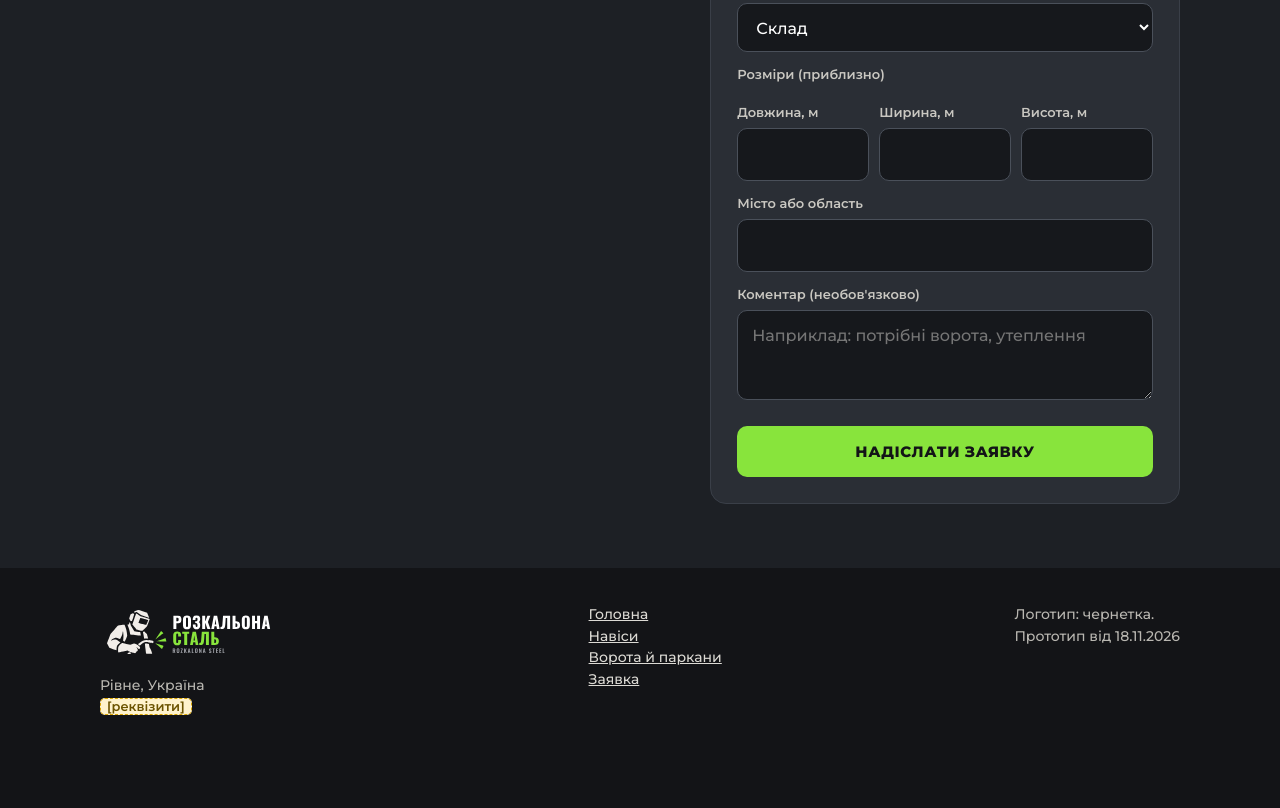
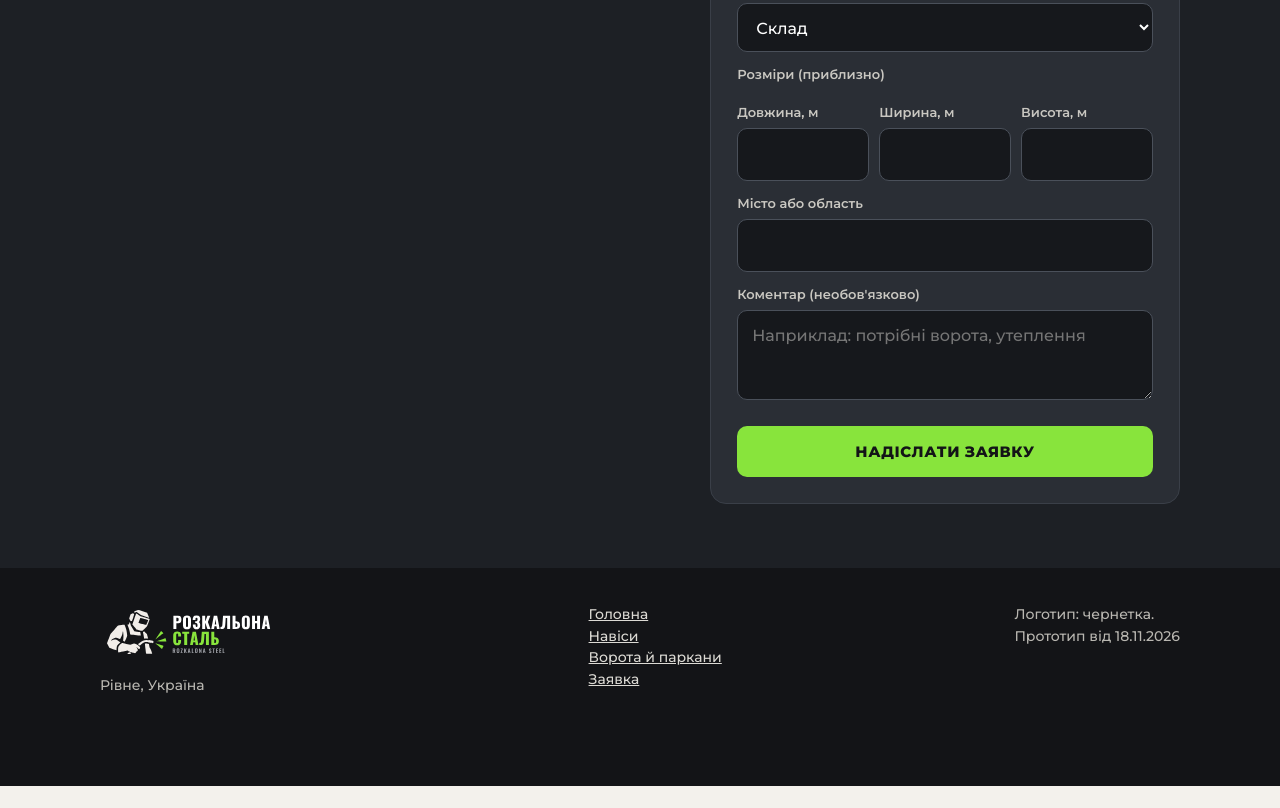
Before and after one commit to Gregory-Ivd/rozkalona-demo-7k2, a plain HTML site: page angary.html in a window 1280 px wide. Shown: the part 2958-3766 px from the top of the page. After the commit the page ends 3744 px from the top, so only its background shows below. Drawn offline with nearby package versions, Linux system fonts and the light colour scheme.

Commit message:
Сайт 2026-11-25 10:30

```diff
--- a/angary.html
+++ b/angary.html
@@ -150,7 +150,7 @@
 
 <footer>
   <div class="wrap">
-    <div><img src="/img/logo-lockup.svg" alt="Розкальона сталь, Rozkalona Steel" width="170" height="56" style="width:auto;height:56px;margin-bottom:8px"><br>Рівне, Україна<br><span class="ph">[реквізити]</span></div>
+    <div><img src="/img/logo-lockup.svg" alt="Розкальона сталь, Rozkalona Steel" width="170" height="56" style="width:auto;height:56px;margin-bottom:8px"><br>Рівне, Україна</div>
     <div><a href="/index.html">Головна</a><br><a href="/navisy.html">Навіси</a><br><a href="/vorota-parkany.html">Ворота й паркани</a><br><a href="#zayavka">Заявка</a></div>
     <div>Логотип: чернетка.<br>Прототип від 18.11.2026</div>
   </div>
```
Also changed, not shown: google.html (+1 -1 lines), index.html (+1 -1 lines), navisy.html (+1 -1 lines), obyekty.html (+1 -1 lines), reklama/navisy-vorota.html (+1 -1 lines), vorota-parkany.html (+1 -1 lines).
